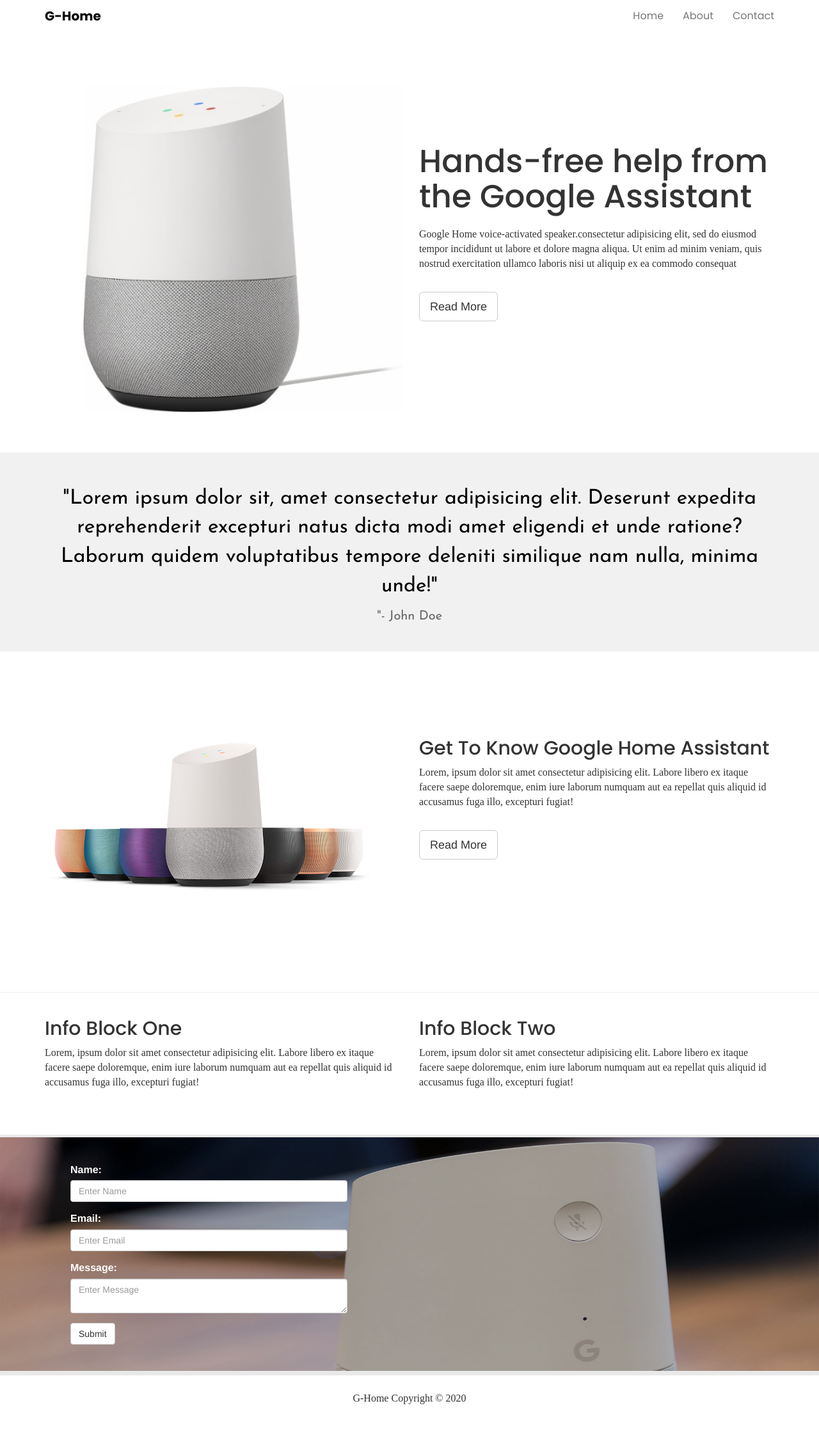
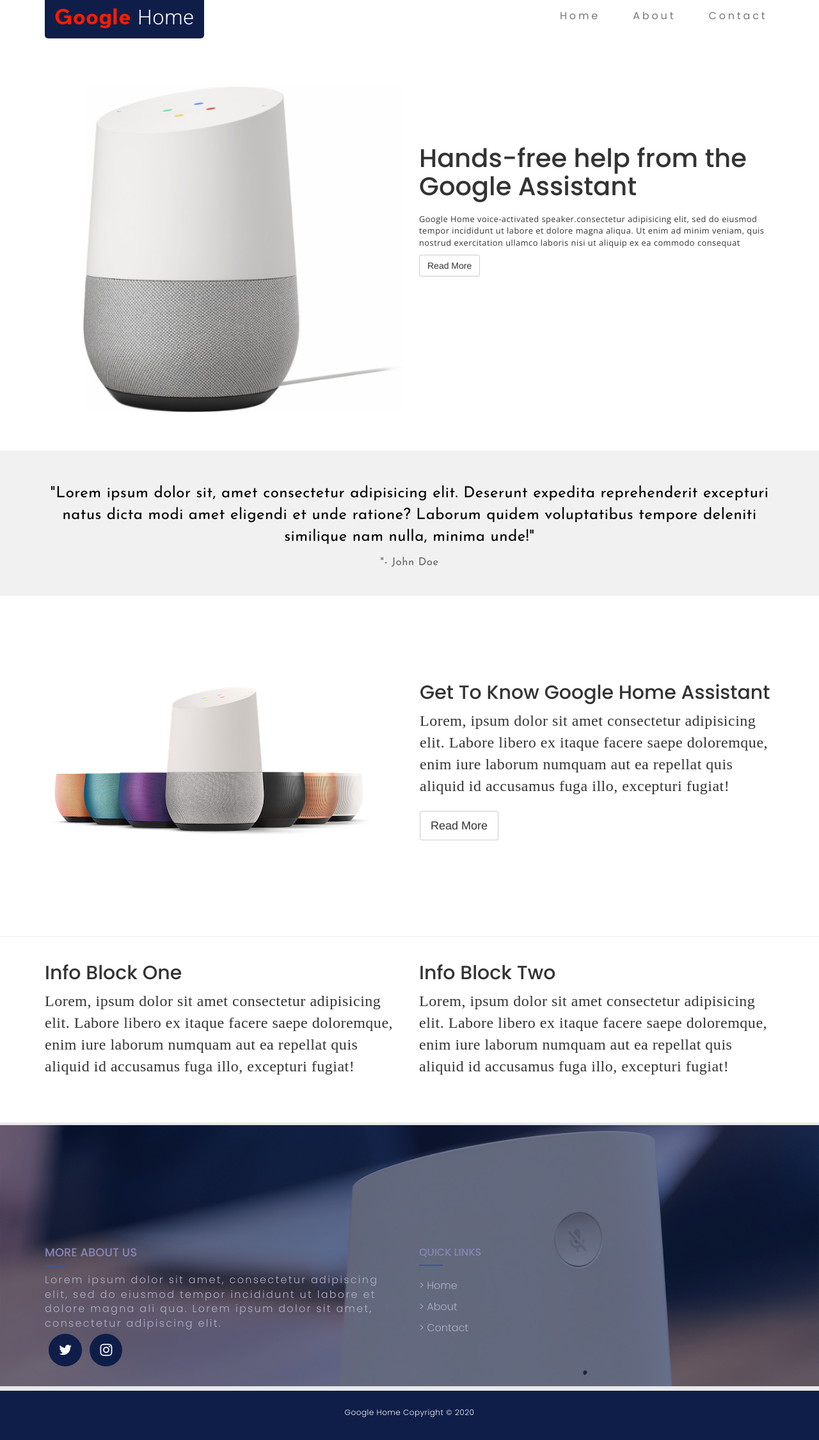
Before and after one commit to kingdomb/google-promo, a plain HTML site: page index.html in a window 1280 px wide. Shown: the whole page at 64% size. Drawn offline with nearby package versions, Linux system fonts and the light colour scheme.

Commit message:
Adding updates to styling.

```diff
--- /dev/null
+++ b/css/mediastyle.css
@@ -0,0 +1,79 @@
+@import url("http://maxcdn.bootstrapcdn.com/font-awesome/4.3.0/css/font-awesome.min.css");
+
+.text-widget ul {
+    list-style-type: none;
+    display: flex;
+    flex-direction: row;
+
+}
+
+i {
+    text-align: center !important;
+}
+
+a.btn-social,
+.btn-social
+{
+    border-radius: 50%;
+    color: #ffffff !important;
+    height: 54px;
+    line-height: 54px;
+    margin: 8px 4px;
+    text-decoration: none;
+    transition: background-color .3s;
+    width: 54px;
+}
+
+.btn-social .fa,.btn-social i
+{
+    backface-visibility: hidden;
+    transform: scale(1);
+    transition: all .25s;
+}
+.btn-social:hover,.btn-social:focus
+{
+    color: #fff;
+    outline: none;
+    text-decoration: none;
+}
+
+.btn-social:hover .fa,
+.btn-social:focus .fa,
+.btn-social:hover i,
+.btn-social:focus i {
+    transform: scale(1.3);
+}
+
+.btn-social.btn-xs {
+    font-size: 9px;
+    height: 24px;
+    line-height: 13px;
+    margin: 6px 2px;
+    width: 24px;
+}
+
+.btn-social.btn-sm {
+    font-size: 13px;
+    height: 36px;
+    line-height: 18px;
+    margin: 6px 2px;
+    width: 36px;
+}
+
+.btn-social.btn-lg {
+    font-size: 22px;
+    height: 72px;
+    line-height: 40px;
+    margin: 10px 6px;
+    width: 72px;
+}
+
+
+
+.btn-media {
+    background-color: #0f1e49;
+}
+
+.btn-media:hover {
+    background-color: #83c3f3;
+}
--- a/css/style.css
+++ b/css/style.css
@@ -1,5 +1,23 @@
+*, html {
+    margin: 0;
+    padding: 0;
+    font-size: 8px;
+}
+
 body{
-    font-size: 16px;
+    width: 100vw;
+    height: 100vh;
+}
+
+img {
+    max-width: 100vw;
+}
+
+@font-face {
+    font-family: 'PierSans';
+    src: url(../fonts/PierSans-Bold.otf);
+    font-style: normal;
+    font-weight: 800;
 }
 
 h1,h2,h3,h4,h5,h6 {
@@ -8,6 +26,12 @@
 
 p {
     font-family: 'Roberto';
+    font-size: 3rem;
+    letter-spacing: .04vw;
+}
+
+nav {
+    width: 100%;
 }
 
 .navbar-default {
@@ -16,20 +40,81 @@
     font-family: 'Poppins';
 }
 
-.navbar-brand {
-    font-size: 20px !important;
-    color: #000 !important;
-    font-weight: bold;
+.nav-logo {
+    font-size: 4.0rem !important;
+    letter-spacing: .14vw;
+    font-family: 'PierSans';
+    color: rgb(56, 56, 56);
+    color: rgb(248, 29, 0);
+}
+
+.nav-brand {
+    padding-left: 5px;
+    font-size: 4.0rem !important;
+    letter-spacing: .06vw;
+    color: rgb(56, 56, 56);
+    font-weight: 300;
+    font-family: 'Roboto', "Helvetica Neue", sans-serif;
+    color: white;
+}
+
+@media only screen and (min-width: 768px) {
+  .navbar-brand{
+    margin: 0px !important;
+  }
+  .navbar-header {
+    border-bottom-right-radius: 5px;
+    border-bottom-left-radius: 5px;
+  }
+}
+
+@media only screen and (max-width: 767px) {
+  nav.navbar{
+    background: transparent;
+    border: none;
+  }
+}
+
+@media only screen and (max-width: 276px) {
+  .nav-brand,
+  .nav-logo {
+    font-size: 2.5rem !important;
+  }
+}
+
+#navbar ul {
+    float: right !important;
+    text-align: right !important;
+  }
+
+#navbar li a {
+  font-size: 2rem;
+  letter-spacing: .3vw;
+  padding: 15px 2vw;
+}
+
+.navbar-header{
+    background-color: #0f1e49;
+    height: 7vh;
+    min-height: 60px;
+}
+
+.btn {
+    border-radius: 3px;
 }
 
 /*REQUIRED FOR SMOOTH SCROLLING WHEN USING navbar-fixed-top in HTML
 SO THAT FIRST SECTION IS NOT OVERLAPPED BY THE NAVBAR*/
 #showcase {
-    padding-top: 135px;
+    padding-top: 135px !important;
+}
+
+img {
+    max-width: 100vw;
 }
 
 #showcase h1 {
-    font-size: 50px;
+    font-size: 5rem;
     margin-bottom: 20px;
 }
 
@@ -38,8 +123,23 @@
     margin-left: 60px;
 }
 
+#showcase p {
+    font-family: 'Open Sans', "HelveticaNeue-Light", "Helvetica Neue Light", "Helvetica Neue", Helvetica, Arial, "Lucida Grande", sans-serif;
+    font-size: 1.6rem;
+}
+
 #showcase .showcase-right {
     margin-top: 90px;
+}
+
+@media only screen and (max-width: 991px) {
+    #showcase .showcase-right {
+        margin-right: 6vw;
+        margin-left: 10vw !important;
+    }
+    #showcase .showcase-right a {
+        margin-top: 1vmax;
+    }
 }
 
 #testimonial {
@@ -49,49 +149,193 @@
     margin-top: 40px;
 }
 
+@media only screen and (max-width: 991px) {
+  #testimonial p {
+        margin-right: 6vw;
+        margin-left: 6vw;
+    }
+  #info1 .info-left {
+        text-align: center;
+    }
+    #info1 img {
+        height: 40vmax;
+    }
+}
+
 #testimonial p {
     font-size: 32px;
+    font-size: 3rem;
     font-family: 'Josefin Sans';
     color: #000;
 }
 
 #testimonial p.customer {
-    font-size: 20px;
+    font-size: 2.1rem;
     color: #666;
 }
 
 #info1 .info-right {
     margin-top: 135px;
+    margin-left: 1px !important;
+}
+
+@media only screen and (max-width: 991px) {
+  #info1 .info-right {
+        margin-top: -8vh;
+        margin-right: 6vw;
+        margin-left: 10vw !important;
+        margin-bottom: 8vh;
+    }
+  #info1 .info-left {
+        text-align: center;
+    }
+    #info1 img {
+        height: 40vmax;
+    }
+
 }
 
 #info2 {
     margin: 20px 0 60px 0;
 }
 
+@media only screen and (max-width: 991px) {
+
+  #info2 .info-left {
+      margin-top: 8vh;
+      margin-right: 6vw;
+      margin-left: 10vw !important;
+      margin-bottom: 8vh;
+    }
+    #info2 .info-right {
+      margin-right: 6vw;
+      margin-left: 10vw !important;
+      margin-bottom: 8vh;
+    }
+}
+
+
+
+
 #contact {
     background: url(../img/image3.png) no-repeat;
-    padding: 0px;
     border-top: rgb(233, 233, 233) 4px solid;
     border-bottom: rgb(233, 233, 233) 7px solid;
     background-size:100% 100%;
+    min-height: 50vh !important;
+    background-position: center;
+    background-position-y: 1%;
+    background-size: cover;
+    position: relative;
 }
 
 #overlay {
-    background-color: rgb(0, 0, 0, 0.30);
-    top: 0;
-    bottom: 0;
-    height: 100%;
-    width: 100%;
+   position: absolute;
+   top: 0;
+   left: 0;
+   width: 100%;
+   height: 100%;
+   background-color: #0f1e49;
+   opacity: 0.6;
+}
+
+#contact form {
+    padding: 50px 20px;
+    color: #fff;
+    width: 30vmax;
+    min-width: 20vw;
+    float: left;
+    left: 8vmax;
+    top: 3vh;
+}
+
+.form-background {
+    background-color: rgb(247, 241, 221);
+    color: #555;
+}
+
+#contact form label {
+    font-size: 1.5rem;
+    font-family: 'Poppins';
+    font-weight: 100;
 }
 
 
-#contact form {
-    padding: 40px;
-    color: #fff;
-    width: 45%;
-    float: left;
+.hiden-form,
+.hidden-widgets {
+    display: none;
+}
+
+
+.widget-container-row {
+    padding-top: 14vmax;
+    padding-bottom: 2vmax;
+}
+
+@media only screen and (max-width: 991px) {
+    .widget-container {
+      margin-top: 2vh;
+      margin-right: 6vw;
+      margin-left: 10vw !important;
+      margin-bottom: 2vh;
+    }
+
+    .widget-container-row {
+        padding-top: 6vmax;
+        padding-bottom: 6vmax;
+    }
+    .footer-2 {
+        margin-top: 7vh;
+    }
+}
+
+
+
+h4 {
+    color: rgb(135, 135, 182);
+}
+
+h4.widget_title {
+    font-size: 2rem !important;
+    line-height: 19px !important;
+}
+
+.ruler {
+    width: 35px;
+    border:1px solid #3554aa;
+    margin-top: 5px;
+    margin-bottom: 10px;
+}
+
+.widget-container p {
+    letter-spacing: .18vw;
+}
+
+.widget-footer ul,
+.widget-footer #menu-footer_2 a,
+div .widget-footer p {
+    list-style-type: none;
+    display: flex;
+    flex-direction: column;
+    font-size:2rem !important;
+    color: rgb(177, 177, 201);
+    font-weight: 300;
+    font-family: 'Poppins';
+}
+
+.widget-footer #menu-footer_2 a {
+    margin-top: 10px;
 }
 
 footer {
     padding: 25px;
+    background-color: #0f1e49;
+    color: white;
 }
+
+footer>p {
+        font-family: 'Poppins' !important;
+        font-weight: 200;
+        font-size: 1.5rem;
+
+}
--- a/index.html
+++ b/index.html
@@ -2,30 +2,43 @@
 <html lang="en">
 
 <head>
-    <meta charset="UTF-8">
-    <meta name="viewport" content="width=device-width, initial-scale=1.0">
-    <title>G-Home</title>
+  <meta charset="UTF-8" />
+  <meta name="viewport" content="width=device-width, initial-scale=1.0" />
+
+  <script src="https://unpkg.com/scrollreveal/dist/scrollreveal.min.js"></script>
+
+
+  <title>Google Home</title>
   <link
     href="https://fonts.googleapis.com/css?family=Poppins:300,400,500,600,700%7CRoboto%7CJosefin+Sans:100,300,400,500"
-        rel="stylesheet" type="text/css">
-    <link rel="stylesheet" href="https://maxcdn.bootstrapcdn.com/bootstrap/3.3.7/css/bootstrap.min.css">
-    <link rel="stylesheet" href="css/style.css">
-    <script src="https://unpkg.com/scrollreveal/dist/scrollreveal.min.js"></script>
+    rel="stylesheet" type="text/css" />
+  <link
+    href="https://fonts.googleapis.com/css2?family=Open+Sans:ital,wght@0,300;0,400;0,600;0,800;1,400;1,600;1,800&display=swap"
+    rel="stylesheet" />
+  <link href="https://fonts.googleapis.com/css2?family=Roboto:wght@300&display=swap" rel="stylesheet" />
+
+  <link rel="stylesheet" href="https://maxcdn.bootstrapcdn.com/bootstrap/3.3.7/css/bootstrap.min.css" />
+  <!-- <link rel="stylesheet" href="path/to/font-awesome/css/font-awesome.min.css"> -->
+  <link rel="stylesheet" href="css/style.css" />
+  <link rel="stylesheet" href="css/mediastyle.css">
+
 </head>
 
 <body>
-
   <nav class="navbar navbar-default navbar-fixed-top">
     <div class="container">
       <div class="navbar-header">
         <button type="button" class="navbar-toggle collapsed" data-toggle="collapse" data-target="#navbar"
           aria-expanded="false" aria-controls="navbar">
-                    <span class="sr-only">Toggle navigation</span>
+          <span class="sr-only ml-auto">Toggle navigation</span>
           <span class="icon-bar"></span>
           <span class="icon-bar"></span>
           <span class="icon-bar"></span>
         </button>
-                <a class="navbar-brand" href="#">G-Home</a>
+        <a class="navbar-brand" href="#">
+          <span class="nav-logo">Google</span>
+          <span class="nav-brand">Home</span>
+        </a>
       </div>
 
       <div id="navbar" class="collapse navbar-collapse">
@@ -43,32 +56,37 @@
   <section id="showcase">
     <div class="container">
       <div class="row">
-                <div class="col-md-6 col-sm-6">
+        <div class="col-md-6 col-sm-12">
           <div class="showcase-left">
-                        <img src="img/image1.jpg">
+            <img src="img/image1.jpg" />
           </div>
         </div>
-                <div class="col-md-6 col-sm-6">
+        <div class="col-md-6 col-sm-12">
           <div class="showcase-right">
             <h1>Hands-free help from the Google Assistant</h1>
-                        <p>Google Home voice-activated speaker.consectetur adipisicing elit, sed do eiusmod tempor
-                            incididunt ut labore et dolore magna aliqua. Ut enim ad minim veniam, quis nostrud
-                            exercitation ullamco laboris nisi ut aliquip ex ea commodo consequat</p>
+            <p>
+              Google Home voice-activated speaker.consectetur adipisicing
+              elit, sed do eiusmod tempor incididunt ut labore et dolore magna
+              aliqua. Ut enim ad minim veniam, quis nostrud exercitation
+              ullamco laboris nisi ut aliquip ex ea commodo consequat
+            </p>
+            <a class="btn btn-default btn-md showcase-btn">Read More</a>
           </div>
-                    <br>
-                    <a class="btn btn-default btn-lg showcase-btn">Read More</a>
         </div>
       </div>
     </div>
   </section>
 
-    <br>
+  <br />
 
   <section id="testimonial">
     <div class="container">
-            <p>"Lorem ipsum dolor sit, amet consectetur adipisicing elit. Deserunt expedita reprehenderit excepturi
-                natus dicta modi amet eligendi et unde ratione? Laborum quidem voluptatibus tempore deleniti similique
-                nam nulla, minima unde!"</p>
+      <p>
+        "Lorem ipsum dolor sit, amet consectetur adipisicing elit. Deserunt
+        expedita reprehenderit excepturi natus dicta modi amet eligendi et
+        unde ratione? Laborum quidem voluptatibus tempore deleniti similique
+        nam nulla, minima unde!"
+      </p>
       <p class="customer">"- John Doe</p>
     </div>
   </section>
@@ -76,18 +94,21 @@
   <section id="info1">
     <div class="container">
       <div class="row">
-                <div class="col-md-6 col-sm-6">
+        <div class="col-md-6 col-sm-12">
           <div class="info-left">
-                        <img src="img/image2.png">
+            <img src="img/image2.png" />
           </div>
         </div>
-                <div class="col-md-6 col-sm-6">
+        <div class="col-md-6 col-sm-12">
           <div class="info-right">
             <h2>Get To Know Google Home Assistant</h2>
-                        <p>Lorem, ipsum dolor sit amet consectetur adipisicing elit. Labore libero ex itaque facere
-                            saepe doloremque, enim iure laborum numquam aut ea repellat quis aliquid id accusamus fuga
-                            illo, excepturi fugiat!</p>
-                        <br>
+            <p>
+              Lorem, ipsum dolor sit amet consectetur adipisicing elit. Labore
+              libero ex itaque facere saepe doloremque, enim iure laborum
+              numquam aut ea repellat quis aliquid id accusamus fuga illo,
+              excepturi fugiat!
+            </p>
+            <br />
             <a class="btn btn-default btn-lg">Read More</a>
           </div>
         </div>
@@ -95,26 +116,32 @@
     </div>
   </section>
 
-    <hr>
+  <hr />
 
   <section id="info2">
     <div class="container">
       <div class="row">
-                <div class="col-md-6 col-sm-6">
+        <div class="col-md-6 col-sm-12">
           <div class="info-left">
             <h2>Info Block One</h2>
-                        <p>Lorem, ipsum dolor sit amet consectetur adipisicing elit. Labore libero ex itaque facere
-                            saepe doloremque, enim iure laborum numquam aut ea repellat quis aliquid id accusamus fuga
-                            illo, excepturi fugiat!</p>
+            <p>
+              Lorem, ipsum dolor sit amet consectetur adipisicing elit. Labore
+              libero ex itaque facere saepe doloremque, enim iure laborum
+              numquam aut ea repellat quis aliquid id accusamus fuga illo,
+              excepturi fugiat!
+            </p>
           </div>
         </div>
 
-                <div class="col-md-6 col-sm-6">
+        <div class="col-md-6 col-sm-12">
           <div class="info-right">
             <h2>Info Block Two</h2>
-                        <p>Lorem, ipsum dolor sit amet consectetur adipisicing elit. Labore libero ex itaque facere
-                            saepe doloremque, enim iure laborum numquam aut ea repellat quis aliquid id accusamus fuga
-                            illo, excepturi fugiat!</p>
+            <p>
+              Lorem, ipsum dolor sit amet consectetur adipisicing elit. Labore
+              libero ex itaque facere saepe doloremque, enim iure laborum
+              numquam aut ea repellat quis aliquid id accusamus fuga illo,
+              excepturi fugiat!
+            </p>
           </div>
         </div>
       </div>
@@ -122,101 +149,157 @@
   </section>
 
   <section id="contact">
-        <div id="overlay">
-            <div class="container">
-                <div class="row">
-                    <div class="col-md-12 col-sm-12">
-                        <form>
-                            <div class="form-group">
-                                <label>Name: </label>
-                                <input class="form-control" type="text" name="" value="" placeholder="Enter Name">
+    <div id="overlay"></div>
+    <div class="container widget-container-container">
+      <div class="row widget-container-row">
+        <div class="widgets_width col-md-6 col-sm-8 footer-1 widget-footer">
+          <div class="widget-container">
+            <h4 class="widget-title">MORE ABOUT US</h4>
+            <hr class="ruler">
+            <div class="footer_text text-widget">
+              <p>Lorem ipsum dolor sit amet, consectetur adipiscing elit, sed do eiusmod tempor incididunt ut labore et
+                dolore magna ali qua. Lorem ipsum dolor sit amet, consectetur adipiscing elit.</p>
             </div>
-                            <div class="form-group">
-                                <label>Email: </label>
-                                <input class="form-control" type="text" name="" value="" placeholder="Enter Email">
+            <div class="socials text-widget">
+              <ul>
+                <li>
+                  <a href="#" target="_blank" class="btn-social btn-twitter btn-lg btn-media">
+                    <i class="fa fa-twitter"></i>
+                  </a>
+                </li>
+                <li>
+                  <a href="#" target="_blank" class="btn-social btn-twitter btn-lg btn-media">
+                    <i class="fa fa-instagram"></i>
+                  </a>
+                </li>
+              </ul>
             </div>
-                            <div class="form-group">
-                                <label>Message: </label>
-                                <textarea class="form-control" name="" value="" placeholder="Enter Message"></textarea>
           </div>
-                            <button class="btn btn-default">Submit</button>
-                        </form>
         </div>
-                    <div class="col-md-7 col-sm-7">
+          <div class="widgets_width col-md-6 col-sm-8 footer-2 widget-footer">
+            <div class="widget-container">
+              <h4 class="widget_title">QUICK LINKS</h4>
+              <hr class="ruler">
+              <ul id="menu-footer_2" class="menu">
+                <li id="menu-item-001" class="menu-item">
+                  <a href="#showcase">> Home</a>
+                </li>
+                <li id="menu-item-002" class="menu-item">
+                  <a href="#info1">> About</a>
+                </li>
+                <li id="menu-item-003" class="menu-item">
+                  <a href="#">> Contact</a>
+                </li>
+              </ul>
             </div>
           </div>
         </div>
       </div>
+    </div>
+    <div class="col-md-3 col-sm-12">
+      <form class="hiden-form">
+        <div class="form-group">
+          <label>Your Name<span>*</span></label>
+          <input class="form-control form-background" type="text" name="" value="" placeholder="Enter Name">
+        </div>
+        <div class="form-group">
+          <label>Your Email<span>*</span></label>
+          <input class="form-control form-background" type="text" name="" value="" placeholder="Enter Email">
+        </div>
+        <div class="form-group">
+          <label>Type your message here<span>*</span></label>
+          <textarea class="form-control form-background" name="" value="" placeholder="Enter Message"></textarea>
+        </div>
+        <button class="btn btn-default btn-md form-background">Submit</button>
+      </form>
+    </div>
   </section>
 
   <footer>
-        <p class="text-center">G-Home Copyright &copy; 2020</p>
+    <p class="text-center">Google Home Copyright &copy; 2020</p>
   </footer>
 
-    <script src="https://code.jquery.com/jquery-3.2.1.js"
-        integrity="sha256-DZAnKJ/6XZ9si04Hgrsxu/8s717jcIzLy3oi35EouyE=" crossorigin="anonymous"></script>
+  <script src="https://code.jquery.com/jquery-3.2.1.js" integrity="sha256-DZAnKJ/6XZ9si04Hgrsxu/8s717jcIzLy3oi35EouyE="
+    crossorigin="anonymous"></script>
   <script src="https://maxcdn.bootstrapcdn.com/bootstrap/3.3.7/js/bootstrap.min.js"></script>
+
 
   <script>
     window.sr = ScrollReveal();
-        sr.reveal('.navbar', {
+    sr.reveal(".navbar", {
       duration: 2000,
-          origin:'bottom'
+      origin: "bottom",
     });
-        sr.reveal('.showcase-left', {
+    sr.reveal(".showcase-left", {
       duration: 2000,
-          origin:'top',
-          distance:'300px'
+      origin: "top",
+      distance: "300px",
     });
-        sr.reveal('.showcase-right', {
+    sr.reveal(".showcase-right", {
       duration: 2000,
-          origin:'right',
-          distance:'300px'
+      origin: "right",
+      distance: "300px",
     });
-        sr.reveal('.showcase-btn', {
+    sr.reveal(".showcase-btn", {
       duration: 2000,
       delay: 2000,
-          origin:'bottom'
+      origin: "bottom",
     });
-        sr.reveal('#testimonial div', {
+    sr.reveal("#testimonial div", {
       duration: 2000,
-          origin:'bottom'
+      origin: "bottom",
     });
-        sr.reveal('.info-left', {
+    sr.reveal(".info-left", {
       duration: 2000,
-          origin:'left',
-          distance:'300px',
-          viewFactor: 0.2
+      origin: "left",
+      distance: "300px",
+      viewFactor: 0.2,
     });
-        sr.reveal('.info-right', {
+    sr.reveal(".info-right", {
       duration: 2000,
-          origin:'right',
-          distance:'300px',
-          viewFactor: 0.2
+      origin: "right",
+      distance: "300px",
+      viewFactor: 0.2,
     });
   </script>
 
   <script>
-    $(function() {
+    $(function () {
       // Smooth Scrolling
-      $('a[href*="#"]:not([href="#"])').click(function() {
-        if (location.pathname.replace(/^\//,'') == this.pathname.replace(/^\//,'') && location.hostname == this.hostname) {
+      $('a[href*="#"]:not([href="#"])').click(function () {
+        if (
+          location.pathname.replace(/^\//, "") ==
+          this.pathname.replace(/^\//, "") &&
+          location.hostname == this.hostname
+        ) {
           var target = $(this.hash);
-          target = target.length ? target : $('[name=' + this.hash.slice(1) +']');
+          target = target.length ?
+            target :
+            $("[name=" + this.hash.slice(1) + "]");
           if (target.length) {
-            $('html, body').animate({
-              scrollTop: target.offset().top
-            }, 1000);
+            $("html, body").animate({
+                scrollTop: target.offset().top,
+              },
+              1000
+            );
             return false;
           }
         }
       });
     });
+
+    // THIS CAN ALSO BE USED TO RESOLVE THE SCROLLING ANCHOR ISSUE WITH THE NAVBAR OVERHANG
+    // $("header .nav a[href!=#]").each(function(){
+    //     $($(this).attr("href")).css("padding-top", "40px").prev().css("margin-bottom", "-40px");
+    // });
   </script>
-<!-- THIS ALSO RESOLVES THE SCROLLING ANCHOR ISSUE WITH THE NAVBAR OVERHANG
-$("header .nav a[href!=#]").each(function(){
-    $($(this).attr("href")).css("padding-top", "40px").prev().css("margin-bottom", "-40px");
-}); -->
+
+  <script src="assets/index.js"></script>
+
+
+
+
+
 </body>
 
 </html>
```
Also changed, not shown: contact.html (added, +25 -0 lines), fonts/PierSans-Black.otf (added), fonts/PierSans-BlackItalic.otf (added), fonts/PierSans-Bold.otf (added), fonts/PierSans-BoldItalic.otf (added), fonts/PierSans-Italic.otf (added), fonts/PierSans-Light.otf (added), fonts/PierSans-LightItalic.otf (added), fonts/PierSans-Medium.otf (added), fonts/PierSans-MediumItalic.otf (added), fonts/PierSans-Regular.otf (added), 2 other files. Lines whose indentation alone changed are shown as unchanged.
